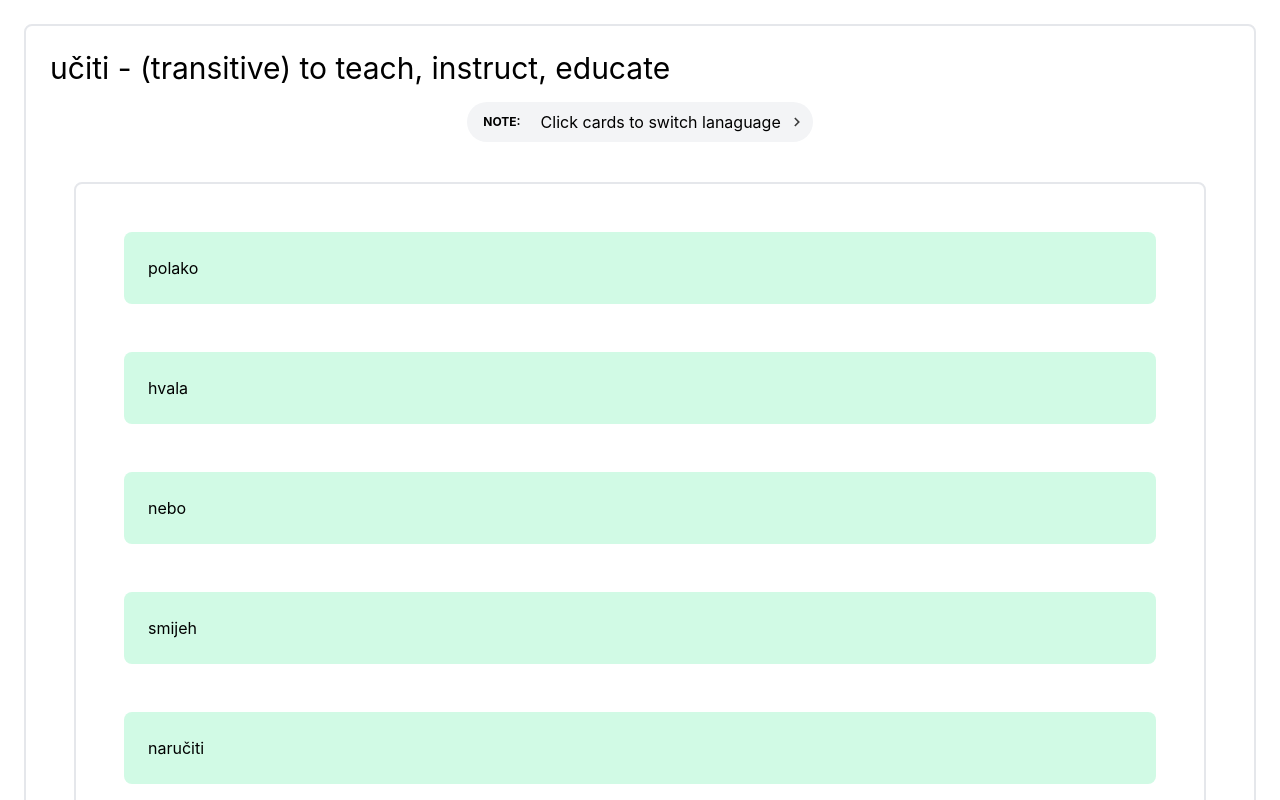
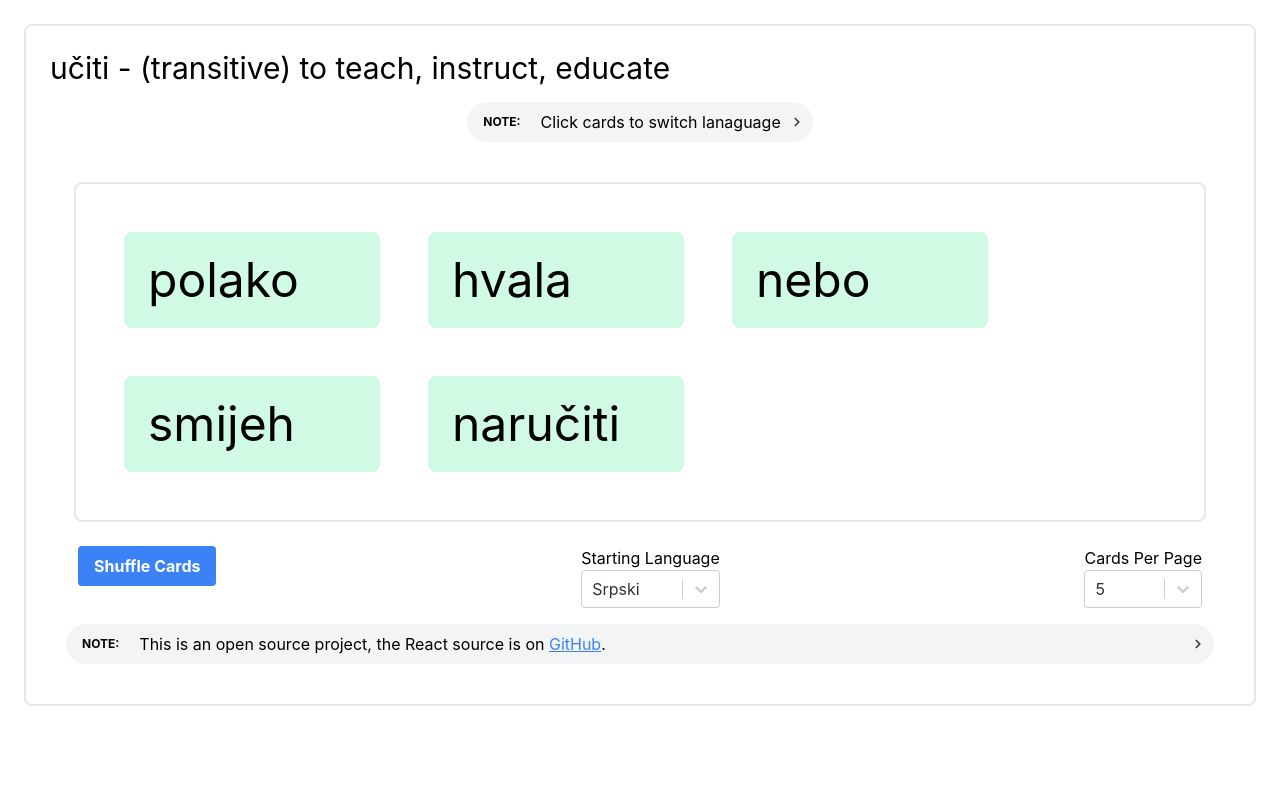
Before and after one commit to MarkNenadov/uciti, a React (Create React App) app: page / in a window 1280 px wide. Shown: the top 800 px of the page. Built offline with nearby package versions, Linux system fonts and the light colour scheme.

Commit message:
increse flash card text size

```diff
--- a/src/Components/FlashCardView.tsx
+++ b/src/Components/FlashCardView.tsx
@@ -15,7 +15,7 @@ export function FlashCardView( {flashCard, startingLanguage}: FlashCardProps ) {
 
     return (
             <div
-                className="flex justify-between cursor-pointer border-1 rounded-lg w-full lg:w-64 m-6 p-6 bg-emerald-100 hover:bg-emerald-200"
+                className="text-5xl flex justify-between cursor-pointer border-1 rounded-lg w-full lg:w-64 m-6 p-6 bg-emerald-100 hover:bg-emerald-200"
                 onClick={ () => { setShowSerbian( !showSerbian );} }
             >
                 <div>
--- a/src/index.css
+++ b/src/index.css
@@ -580,6 +580,10 @@ video {
   font-size: 1.875rem;
   line-height: 2.25rem;
 }
+.text-5xl {
+  font-size: 3rem;
+  line-height: 1;
+}
 .text-xs {
   font-size: 0.75rem;
   line-height: 1rem;
@@ -634,10 +638,6 @@ code {
 
 @media (min-width: 768px) {
 
-  .md\:w-64 {
-    width: 16rem;
-  }
-
   .md\:flex-row {
     flex-direction: row;
   }
@@ -657,6 +657,10 @@ code {
     display: inline-flex;
   }
 
+  .lg\:w-64 {
+    width: 16rem;
+  }
+
   .lg\:rounded-full {
     border-radius: 9999px;
   }
@@ -665,4 +669,8 @@ code {
     padding-left: 1rem;
     padding-right: 1rem;
   }
+
+  .lg\:text-left {
+    text-align: left;
+  }
 }
```
